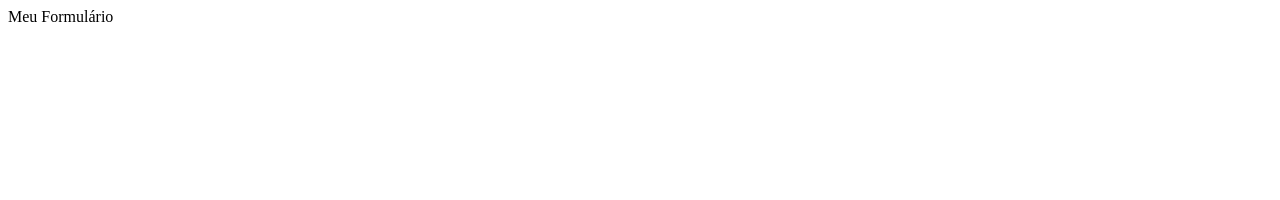
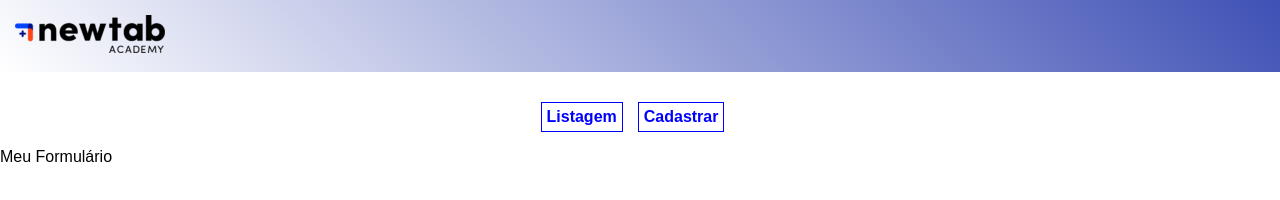
Before and after one commit to alexandreribeiro18071972/projeto-exemplo, a plain HTML site: page src/form.html in a window 1280 px wide. Drawn offline with Linux system fonts and the light colour scheme.

Commit message:
Incluindo menu e retornando Index para raiz

```diff
--- a/assets/css/style.css
+++ b/assets/css/style.css
@@ -4,3 +4,22 @@ body {
 p{
     font-family: Arial, Helvetica, sans-serif;
 }
+.cabecalho {
+    background: linear-gradient(45deg, #fff, #3f51b5);
+    padding: 15px;
+}
+.menu {
+    display: flex;
+    justify-content: center;
+    margin-top: 30px;
+}
+.menu a {
+    text-decoration: none;
+    font-weight: bold;
+    color: blue;
+    margin-right: 15px;
+    font-family: Arial, Helvetica, sans-serif;
+    border: 1px solid blue;
+    padding: 5px;
+
+}
--- a/src/form.html
+++ b/src/form.html
@@ -4,8 +4,19 @@
     <title>
         Projeto Exemplo
     </title>
+    <link rel="stylesheet" href="../assets/css/style.css" />
 </head>
 <body>
-        Meu Formulário
+    <header class="cabecalho">
+        <img src="../assets/img/logoNewtab.png" />
+    </header>
+    <section class="menu">
+        <a href="../index.html" > Listagem </a>
+        <a href="./form.html" > Cadastrar </a>
+    </section>
+    <section>
+
+    </section>
+    <p>Meu Formulário</p>
 </body>
 </html>
```
Also changed, not shown: index.html (added, +23 -0 lines), src/index.html (deleted, +0 -18 lines). Lines whose indentation alone changed are shown as unchanged.
